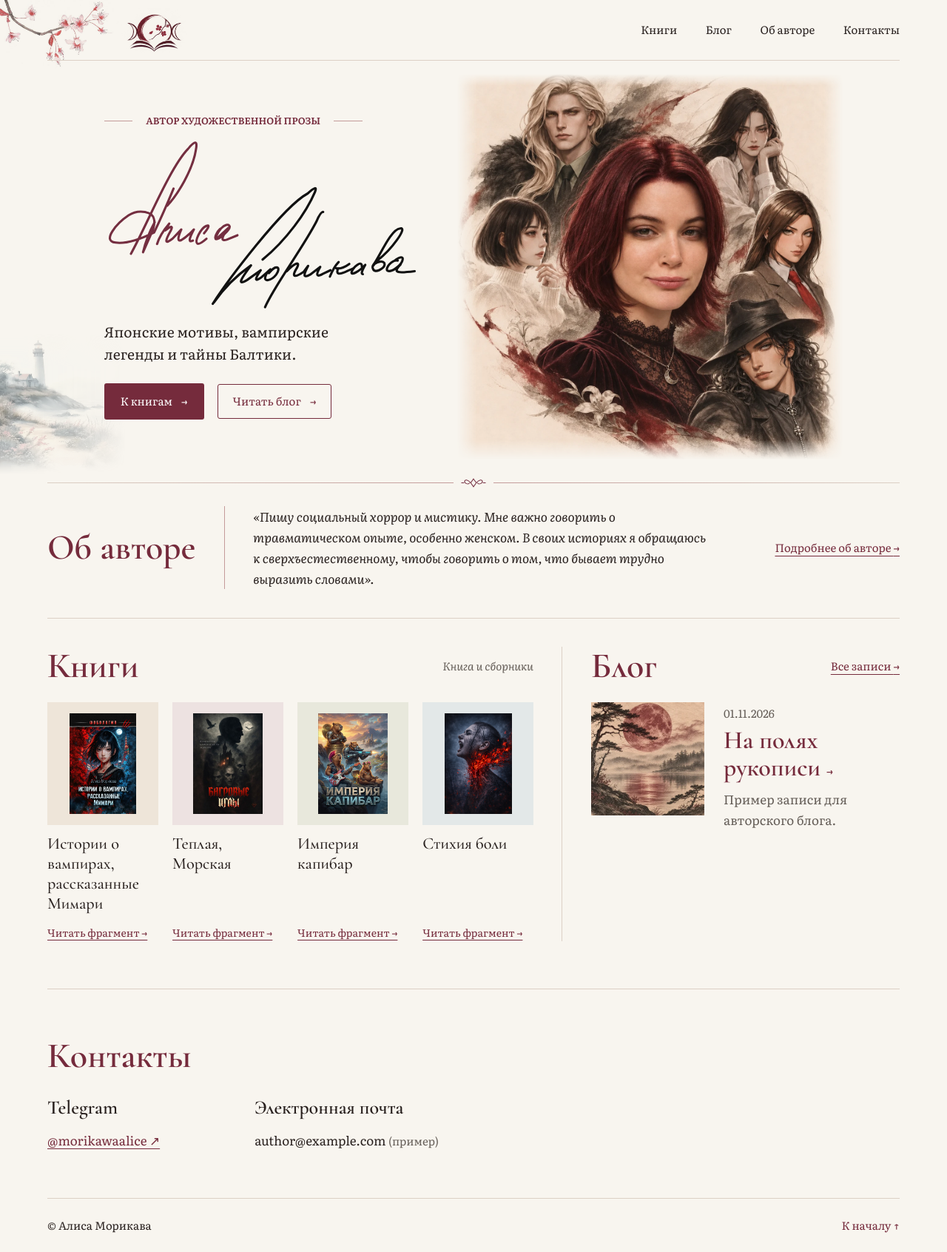
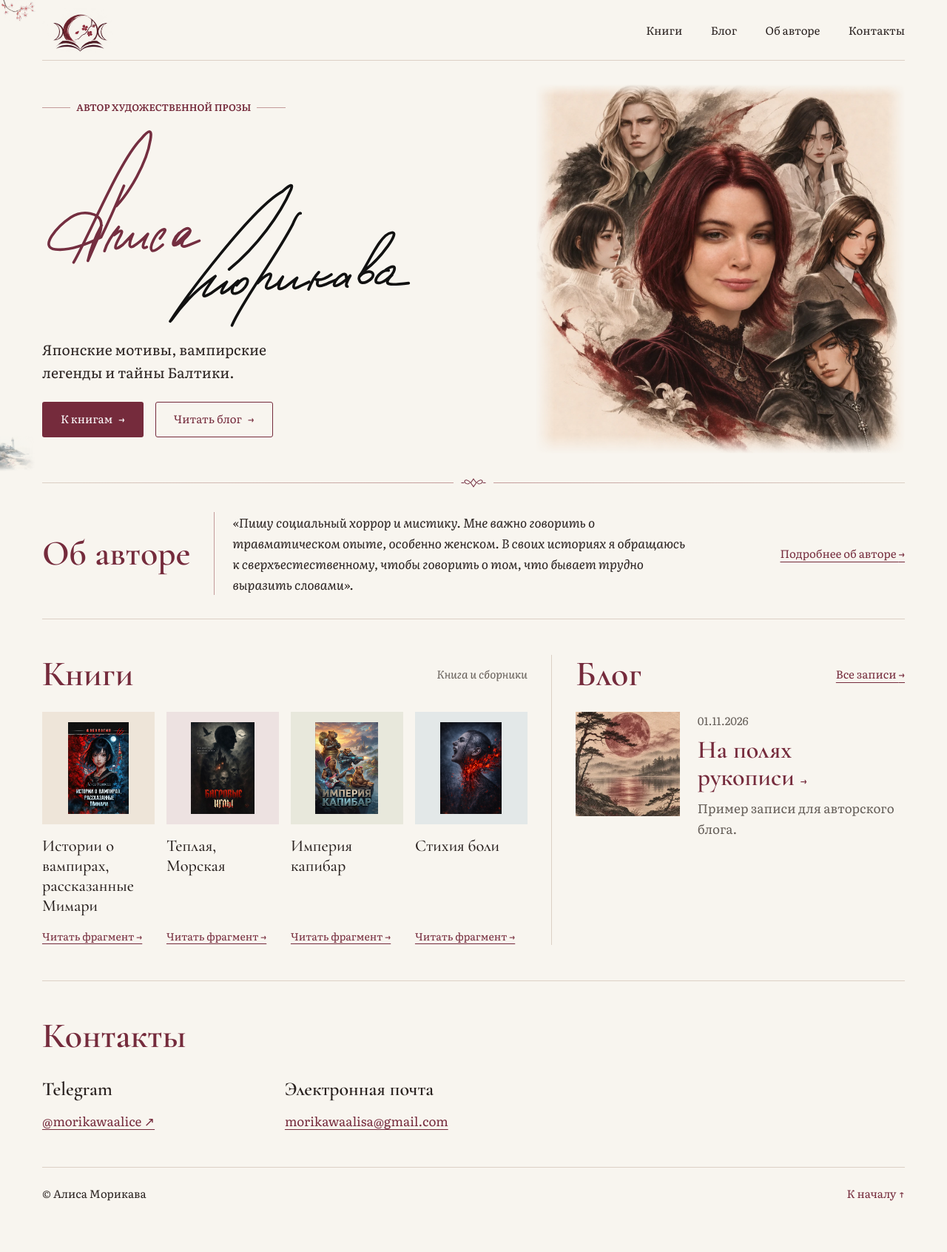
Before and after one commit to alisamorikawa/alisamorikawa, a Jekyll site: the page built from index.html, in a window 1280 px wide. Shown: the whole page at 74% size. Built offline with Jekyll 4.4.1, drawn with Linux system fonts in a browser that asks for light colours; after the commit the page ends 1650 px from its top, so only the background shows below that.

Commit message:
Polish homepage spacing and update contact email

```diff
--- a/_config.yml
+++ b/_config.yml
@@ -4,7 +4,7 @@ lang: ru
 url: "https://alisamorikawa.github.io"
 baseurl: "/alisamorikawa"
 telegram: morikawaalice
-email: ""
+email: "morikawaalisa@gmail.com"
 permalink: /blog/:year/:month/:day/:slug/
 plugins:
   - jekyll-sitemap
--- a/_layouts/default.html
+++ b/_layouts/default.html
@@ -13,7 +13,7 @@
   <link rel="icon" type="image/x-icon" sizes="16x16 32x32 48x48 64x64" href="{{ '/assets/favicon.ico' | relative_url }}">
   <link rel="icon" type="image/png" sizes="512x512" href="{{ '/assets/favicon-512.png' | relative_url }}">
   <link rel="apple-touch-icon" href="{{ '/assets/favicon-512.png' | relative_url }}">
-  <link rel="stylesheet" href="{{ '/assets/site.css' | relative_url }}?v=author-home-1">
+  <link rel="stylesheet" href="{{ '/assets/site.css' | relative_url }}?v=author-home-3">
   <script defer src="{{ '/assets/menu.js' | relative_url }}"></script>
   <script type="application/ld+json">{"@context":"https://schema.org","@graph":[{"@type":"Person","name":{{ site.title | jsonify }},"sameAs":["https://t.me/{{ site.telegram }}"]},{"@type":"WebSite","name":{{ site.title | jsonify }},"inLanguage":"ru"}]}</script>
 </head>
--- a/assets/site.css
+++ b/assets/site.css
@@ -19,14 +19,40 @@ a:hover { text-decoration:underline }
 .wrap { width:min(calc(100% - 2 * var(--gutter)),1240px); margin-inline:auto }
 .home {
   --paper:#f8f5ef; --ink:#29211f; --wine:#752b3c; --line:#dcd0c5; --rose:#c49b9a;
+  --space-8:8px;
+  --space-16:16px;
+  --space-24:24px;
+  --space-32:32px;
+  --space-48:48px;
+  --space-64:64px;
+  --content-max:1200px;
+  --page-gutter:clamp(24px,4vw,32px);
+  --section-space:var(--space-48);
   position:relative;
   isolation:isolate;
 }
-.home .wrap { width:min(calc(100% - 2 * var(--gutter)),1320px) }
+/* The width cap applies to the content grid; the outer padding provides the gutter. */
+.home .wrap {
+  box-sizing:content-box;
+  width:auto;
+  max-width:var(--content-max);
+  margin-inline:auto;
+  padding-inline:var(--page-gutter);
+}
 .skip { position:absolute; top:0; left:1rem; transform:translateY(-150%); background:white; padding:8px; z-index:2 }
 .skip:focus { transform:none }
 .mast,nav,.brand,.actions,.sectionhead,footer { display:flex; align-items:center }
 .mast { min-height:82px; justify-content:space-between; border-bottom:1px solid var(--line) }
+.home .mast,.home footer { position:relative; border:0 }
+.home .mast::after,.home footer::before {
+  content:"";
+  position:absolute;
+  inset-inline:var(--page-gutter);
+  border-top:1px solid var(--line);
+  pointer-events:none;
+}
+.home .mast::after { inset-block-end:0 }
+.home footer::before { inset-block-start:0 }
 .brand { justify-content:center; width:96px; min-height:64px }
 .brand,nav a,.actions a,footer a,.entry a { text-decoration:none }
 nav { gap:clamp(18px,3vw,46px) }
@@ -37,15 +63,15 @@ nav a:hover { color:var(--wine) }
   display:grid;
   grid-template-columns:minmax(0,45fr) minmax(0,55fr);
   align-items:center;
-  gap:clamp(24px,4vw,60px);
-  padding:clamp(24px,3vw,44px) clamp(0px,3.6vw,56px) clamp(28px,3.5vw,50px);
+  gap:var(--space-32);
+  padding-block:var(--space-24) var(--space-32);
   position:relative;
 }
 .hero-label {
   display:flex;
   align-items:center;
-  gap:clamp(8px,1.5vw,18px);
-  margin:0 0 14px;
+  gap:var(--space-8);
+  margin:0 0 var(--space-16);
   color:var(--wine);
   font:600 clamp(11px,1vw,13px)/1.4 var(--serif);
   text-transform:uppercase;
@@ -61,9 +87,20 @@ nav a:hover { color:var(--wine) }
 .ruled::before { content:""; width:36px; height:1px; background:var(--wine) }
 h1,h2,h3 { font-family:var(--display); font-weight:600; margin:0; letter-spacing:normal; text-wrap:balance }
 .signature { display:block; width:min(100%,540px); height:auto }
-.lede { font:clamp(17px,1.5vw,21px)/1.6 var(--serif); max-width:31ch; margin:10px 0 24px }
-.actions { gap:12px 18px; flex-wrap:wrap }
-.actions a { display:inline-flex; align-items:center; justify-content:center; gap:12px; font-size:15px; min-height:46px }
+.lede { font:clamp(17px,1.5vw,21px)/1.6 var(--serif); max-width:31ch; margin:var(--space-8) 0 var(--space-24) }
+.actions { gap:var(--space-16); flex-wrap:wrap }
+.actions a {
+  display:inline-flex;
+  align-items:center;
+  justify-content:center;
+  gap:var(--space-8);
+  font-size:15px;
+  min-height:48px;
+  padding:var(--space-8) var(--space-24);
+  border-width:1px;
+  border-style:solid;
+}
+.actions .primary { border-color:transparent }
 .primary { background:var(--wine); color:white; padding:12px 22px; border-radius:3px }
 .primary:hover { background:#582337 }
 .secondary { border:1px solid var(--wine); border-radius:3px; padding:10px 20px }
@@ -71,16 +108,21 @@ h1,h2,h3 { font-family:var(--display); font-weight:600; margin:0; letter-spacing
 figure { margin:0 }
 /* Fade only the outer edge of the original square image. */
 .collage {
-  display:block; width:min(100%,565px); height:auto; margin:auto;
+  display:block;
+  width:min(100%,clamp(360px,39vw,525px));
+  height:auto;
+  justify-self:end;
   mask-image:linear-gradient(to right,transparent,#000 5%,#000 95%,transparent),
     linear-gradient(to bottom,transparent,#000 3%,#000 95%,transparent);
   mask-composite:intersect;
 }
-/* The supplied illustrations stay at the margins, behind the page. */
+/* Limit the illustrations to the outer margin so they cannot overlap the grid. */
 @media (min-width:1200px) {
-  .home .brand { margin-inline-start:clamp(75px,7.3vw,108px) }
-  .hero { padding:18px clamp(62px,6vw,90px) 24px }
-  .collage { width:min(100%,525px) }
+  .home {
+    --page-gutter:clamp(48px,4.45vw,var(--space-64));
+    --art-margin:max(var(--page-gutter), calc((100vw - var(--content-max)) / 2));
+  }
+  .hero { gap:var(--space-48); padding-block:var(--space-32) }
   .home::before,.hero::before {
     content:"";
     position:absolute;
@@ -89,16 +131,16 @@ figure { margin:0 }
     mix-blend-mode:multiply;
   }
   .home::before {
-    inset:-8px auto auto -12px;
-    width:clamp(160px,13vw,215px);
+    inset:0 auto auto 0;
+    width:min(184px,calc(var(--art-margin) - var(--space-8)));
     aspect-ratio:1200 / 728;
     background:url("sakura-branch.webp") center / contain no-repeat;
     transform:rotate(180deg);
     opacity:.72;
   }
   .hero::before {
-    inset:auto auto 4px calc(-1.23 * var(--gutter));
-    width:clamp(150px,15vw,218px);
+    inset:auto calc(100% + var(--space-8)) var(--space-8) auto;
+    width:min(200px,calc(var(--art-margin) - var(--space-8)));
     aspect-ratio:1;
     background:url("coastal-lighthouse.webp") center / contain no-repeat;
     mask-image:linear-gradient(to right,#000 24%,transparent 96%),
@@ -121,14 +163,14 @@ a.bookmat { position:relative; cursor:zoom-in; text-decoration:none }
   display:grid;
   grid-template-columns:auto minmax(0,1fr) auto;
   align-items:center;
-  gap:24px clamp(24px,3vw,50px);
-  padding-bottom:clamp(28px,3vw,46px);
+  gap:var(--space-32);
+  padding-bottom:var(--space-32);
 }
 .home h2 { color:var(--wine) }
-.author-quote { margin:0; border-inline-start:1px solid var(--rose); padding-inline-start:clamp(22px,3vw,45px) }
+.author-quote { margin:0; border-inline-start:1px solid var(--rose); padding-inline-start:var(--space-24) }
 .author-quote p { margin:0; max-width:68ch; font:italic 17px/1.65 var(--serif); text-wrap:pretty }
 .section-link { font-size:15px; text-underline-offset:5px; padding-block:10px }
-.about > .section-link { justify-self:end }
+.about > .section-link { justify-self:start }
 .about .quote-rule { grid-column:1/-1 }
 .quote-rule { display:flex; align-items:center; justify-content:center; gap:9px; color:var(--wine) }
 .quote-rule::before,.quote-rule::after { content:""; flex:1; height:1px; background:linear-gradient(90deg,var(--line),var(--rose)) }
@@ -139,62 +181,76 @@ a.bookmat { position:relative; cursor:zoom-in; text-decoration:none }
   .actions a:hover span,.actions a:focus-visible span { translate:3px 0 }
 }
 .section { padding:var(--section) 0; border-top:1px solid var(--line) }
-.sectionhead { gap:12px 20px; flex-wrap:wrap; justify-content:space-between; margin-bottom:22px }
+.home .section { padding-block:var(--section-space) }
+.sectionhead {
+  gap:var(--space-8) var(--space-16);
+  flex-wrap:wrap;
+  align-items:center;
+  justify-content:space-between;
+  margin-bottom:var(--space-24);
+}
 h2 { font-size:var(--heading-size); line-height:1.1; letter-spacing:normal }
 .sectionhead>span { color:var(--muted); font:italic 15px/1.65 var(--serif) }
 .library {
   display:grid;
-  gap:clamp(28px,3vw,45px);
+  gap:var(--section-space);
   border-top:1px solid var(--line);
-  padding-block:clamp(24px,3vw,44px) var(--section);
+  padding-block:var(--section-space);
 }
 @media (min-width:1200px) {
-  .library { grid-template-columns:minmax(0,59fr) minmax(0,41fr) }
-  .blog { border-inline-start:1px solid var(--line); padding-inline-start:clamp(24px,3vw,44px) }
+  .library { grid-template-columns:minmax(0,59fr) minmax(0,41fr); gap:0 }
+  .shelf { padding-inline-end:var(--space-32) }
+  .blog { border-inline-start:1px solid var(--line); padding-inline-start:var(--space-32) }
 }
 @media (max-width:1199px) {
-  .blog { border-top:1px solid var(--line); padding-top:clamp(24px,3vw,44px) }
+  .blog { border-top:1px solid var(--line); padding-top:var(--section-space) }
 }
-.covers { display:grid; grid-template-columns:repeat(4,minmax(0,1fr)); gap:clamp(14px,1.5vw,24px) }
+.covers { display:grid; grid-template-columns:repeat(4,minmax(0,1fr)); gap:var(--space-24) var(--space-16) }
 .covers > figure { display:flex; flex-direction:column; min-width:0 }
 .covers figcaption { display:flex; flex-direction:column; flex:1 }
-.covers figcaption > a { align-self:flex-start; margin-top:auto; padding-top:8px }
-.bookmat { display:grid; position:relative; width:100%; flex:none; place-items:center; aspect-ratio:.9; background:#eee5d9 }
+.covers figcaption > a { align-self:flex-start; margin-top:auto; padding-top:var(--space-16) }
+.bookmat { display:grid; position:relative; width:100%; flex:none; place-items:center; aspect-ratio:1; background:#eee5d9 }
 .covers figure:nth-child(2) .bookmat { background:#ede2e1 }
 .covers figure:nth-child(3) .bookmat { background:#e8e8dc }
 .covers figure:nth-child(4) .bookmat { background:#e3e8e8 }
 .bookmat img { position:absolute; inset:9% 12%; height:82%; width:76%; object-fit:contain; transition:transform var(--motion) }
 .bookmat:hover img { transform:translateY(-3px) }
-.covers h3 { font-size:clamp(22px,1.75vw,25px); font-weight:500; line-height:1.2; text-wrap:pretty; margin:12px 0 6px }
+.covers h3 { font-size:clamp(22px,1.75vw,25px); font-weight:500; line-height:1.2; text-wrap:pretty; margin:var(--space-16) 0 0; overflow-wrap:anywhere }
 .covers figcaption > a { font-size:14px }
 small,time { font-size:15px }
-.entry { display:grid; gap:clamp(14px,2vw,26px); align-items:start }
-.entry-illustrated { grid-template-columns:minmax(0,clamp(124px,12vw,180px)) minmax(0,1fr) }
-.entry + .entry { border-top:1px solid var(--line); margin-top:22px; padding-top:22px }
+.entry { display:grid; gap:var(--space-24); align-items:start }
+.entry-illustrated { grid-template-columns:minmax(0,clamp(124px,11vw,160px)) minmax(0,1fr) }
+.entry + .entry { border-top:1px solid var(--line); margin-top:var(--space-24); padding-top:var(--space-24) }
 .entry-image { display:block; width:100%; height:auto; aspect-ratio:1; object-fit:cover }
+.entry-copy { display:grid; gap:var(--space-8); align-content:start }
 .entry time,.entry p,small { color:var(--muted) }
-.entry h3 { font-size:var(--article-size); line-height:1.1; text-wrap:pretty; margin-top:5px }
+.entry h3 { font-size:var(--article-size); line-height:1.1; text-wrap:pretty }
 .entry h3 a:hover { text-decoration:underline }
 .entry h3 span { font:16px/1 var(--serif); white-space:nowrap }
-.entry p { margin:9px 0 0 }
-.contacts { display:flex; gap:clamp(36px,10vw,140px); flex-wrap:wrap }
-.contacts h3 { font-size:var(--book-size); margin-bottom:8px }
+.entry p { margin:0; max-width:50ch }
+.contacts { display:grid; grid-template-columns:repeat(2,minmax(0,280px)); gap:var(--space-24) var(--space-48) }
+.contacts h3 { font-size:var(--book-size); margin-bottom:var(--space-8) }
+.contacts a { overflow-wrap:anywhere }
 footer { border-top:1px solid var(--line); justify-content:space-between; padding:24px 0; font-size:15px }
 .reading { max-width:66ch; margin:var(--section) auto; min-height:45vh; overflow-wrap:anywhere }
 .reading h1 { font-size:var(--article-size); line-height:1.1 }
 .reading p:not(.eyebrow) { font:17px/1.65 var(--serif) }
 .reading img { max-width:100%; height:auto }.reading pre { overflow:auto }
 .back { display:inline-block; margin-bottom:24px }
-@media (max-width:900px) {
-  .covers { grid-template-columns:repeat(2,minmax(0,1fr)) }
-  .about { grid-template-columns:auto minmax(0,1fr); row-gap:18px }
+@media (max-width:1023px) {
+  .about { grid-template-columns:auto minmax(0,1fr); gap:var(--space-16) var(--space-24) }
   .about > .section-link { grid-column:2; justify-self:start }
 }
-@media (min-width:501px) and (max-width:900px) {
-  .bookmat { aspect-ratio:1.2 }
+@media (min-width:768px) and (max-width:1023px) {
+  .about > .section-link { margin-inline-start:calc(var(--space-24) + 1px) }
+}
+@media (max-width:900px) {
+  .actions a { padding-inline:var(--space-16) }
 }
 @media (max-width:767px) {
+  .home { --page-gutter:clamp(16px,4.8vw,20px); --section-space:var(--space-32) }
   .mast { flex-wrap:wrap; min-height:68px; gap:0 12px; padding:4px 0 }
+  .home .mast { padding-block:0 }
   .brand { width:84px; min-height:59px }
   .brand img { width:100%; height:auto }
   .menu-toggle:not([hidden]) {
@@ -211,16 +267,17 @@ footer { border-top:1px solid var(--line); justify-content:space-between; paddin
   .menu-toggle:not([hidden])[aria-expanded="false"] + nav { display:none }
   .mast nav { flex:1 0 100%; flex-wrap:wrap; gap:0 18px; padding:4px 0 10px }
   .mast nav a { min-height:44px }
-  .hero { grid-template-columns:1fr; gap:20px; padding:28px 0 18px }
-  .collage { width:min(100%,470px) }
-  .about { grid-template-columns:1fr; gap:14px }
-  .author-quote { padding-inline-start:16px }
+  .hero { grid-template-columns:1fr; gap:var(--space-24); padding-block:var(--space-24) }
+  .collage { width:min(100%,470px); justify-self:center }
+  .about { grid-template-columns:1fr; gap:var(--space-16) }
+  .author-quote { padding-inline-start:var(--space-16) }
   .about > .section-link { grid-column:auto }
-  .contacts { gap:22px; flex-direction:column }
+  .covers { grid-template-columns:repeat(2,minmax(0,1fr)) }
+  .contacts { grid-template-columns:1fr }
 }
 @media (max-width:500px) {
   .home { --heading-size:clamp(36px,10vw,42px); --article-size:clamp(27px,8vw,30px) }
-  .actions a { padding-inline:12px }
+  .entry { gap:var(--space-16) }
   .entry-illustrated { grid-template-columns:minmax(0,92px) minmax(0,1fr) }
 }
 @media (max-width:350px) {
```
Also changed, not shown: README.md.
